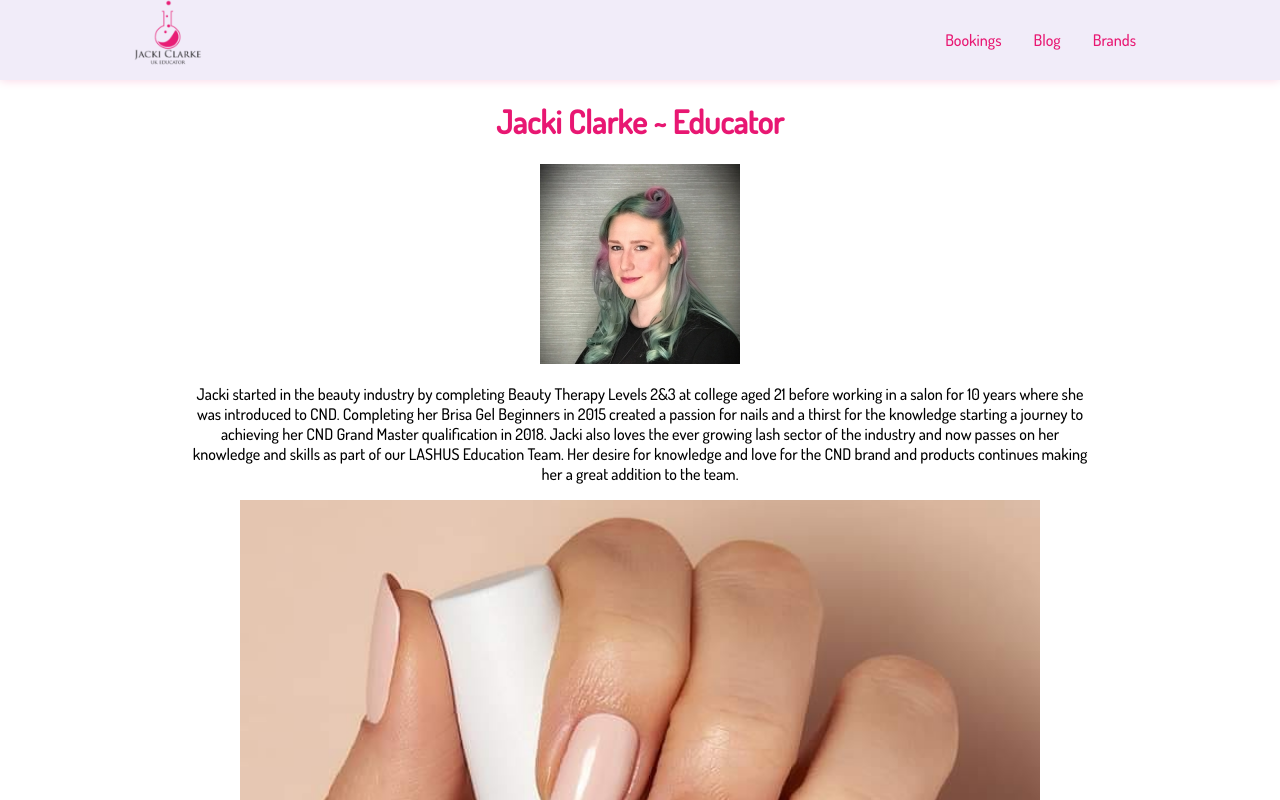
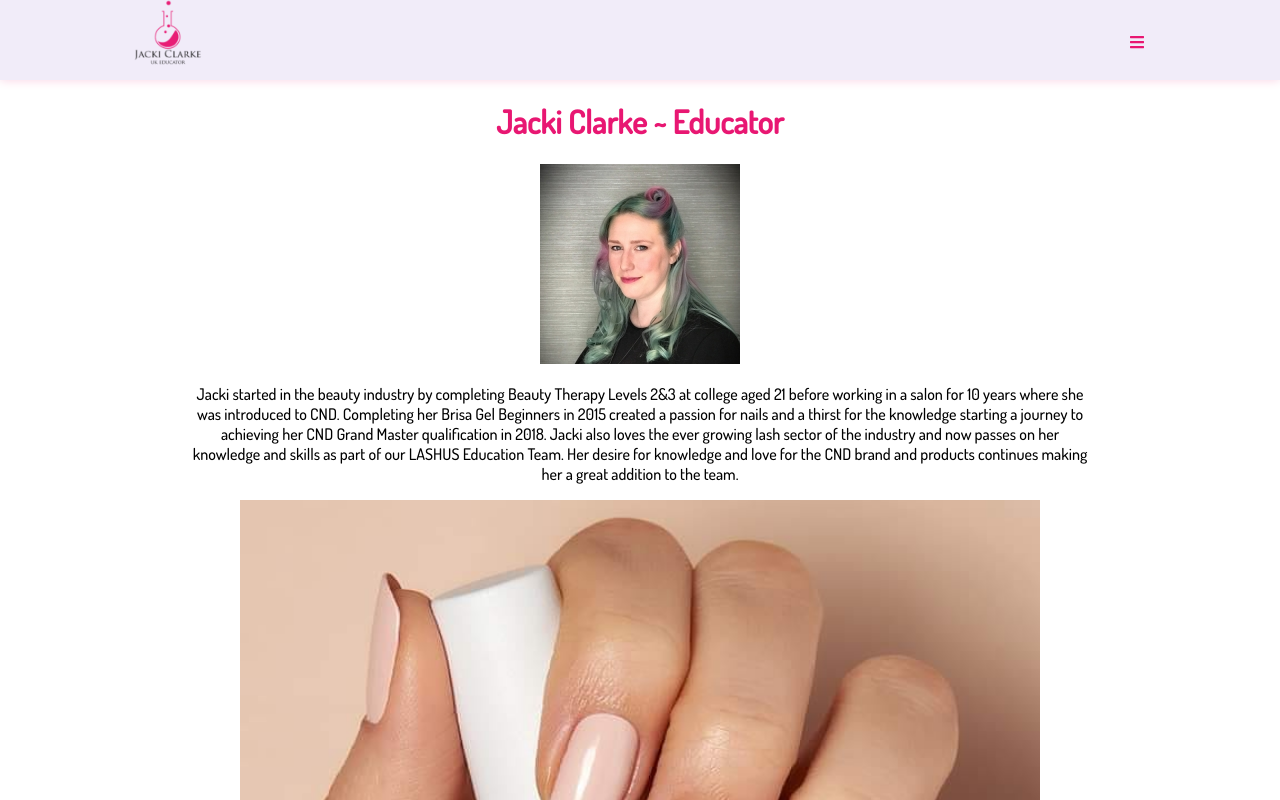
Before and after one commit to Ross-mc/jc-education, a Next.js app: page / in a window 1280 px wide. Shown: the top 800 px of the page. Built offline with nearby package versions, Linux system fonts and the light colour scheme.

Commit message:
added event listener to body to close dropdown

```diff
--- a/components/Layout/MobileNav.js
+++ b/components/Layout/MobileNav.js
@@ -1,4 +1,4 @@
-import {useState} from "react";
+import {useEffect, useState} from "react";
 import Dropdown from "./Dropdown";
 import icons from "../../icons"
 import { FontAwesomeIcon } from "@fortawesome/react-fontawesome";
@@ -12,9 +12,23 @@ const MobileNav = ({items}) => {
     setIsDropdown(!isDropdown)
   }
 
+  const bodyDropdownToggler = (e) => {
+    if (isDropdown){
+      setIsDropdown(false)
+    }
+  }
+
+  useEffect(() => {
+    document.addEventListener("click", bodyDropdownToggler);
+
+    return () => {
+      document.removeEventListener("click", bodyDropdownToggler)
+    }
+  })
+
   return (
     <>
-      <div className={classes.icon} onClick={toggleDropdown}>
+      <div className={classes.icon} onClick={toggleDropdown} id="icon">
       <p style={{visibility: "hidden"}}>hello</p>
         <FontAwesomeIcon icon={isDropdown ? icons.close : icons.bars}  />
       </div>
--- a/components/Layout/Navigation.js
+++ b/components/Layout/Navigation.js
@@ -30,7 +30,7 @@ const Navigation = () => {
       </Link>
       <nav>
         <ul>
-          {isDesktop ? <DesktopNav items={navigationLinks}/> : <MobileNav items={navigationLinks}/>}
+          {!isDesktop ? <DesktopNav items={navigationLinks}/> : <MobileNav items={navigationLinks}/>}
         </ul>
       </nav>
     </header>
```
